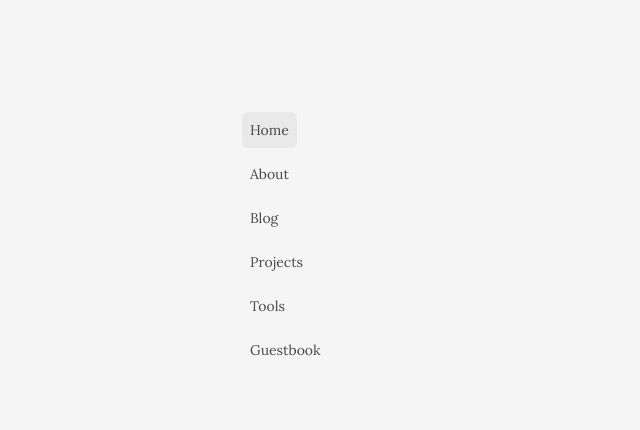
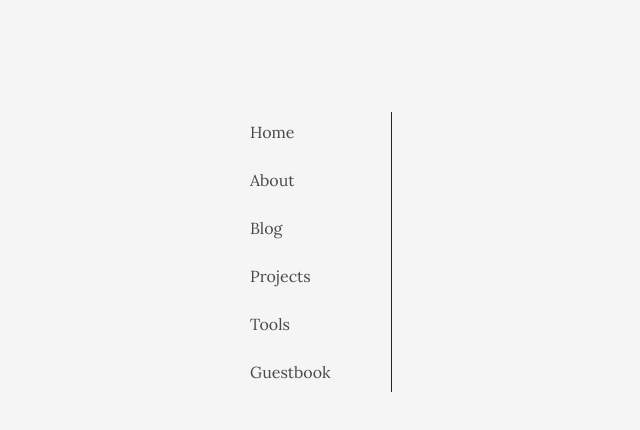
Before and after one commit to JohnVicke/malmedal.dev, a Next.js app: page / in a window 1280 px wide. Shown: the top 430 px of the page, without its empty margins (14-654 px from the left). Built offline with nearby package versions, Linux system fonts and the light colour scheme.

Commit message:
update side nav styling

```diff
--- a/src/components/side-navigation.tsx
+++ b/src/components/side-navigation.tsx
@@ -35,7 +35,7 @@ const navigationItems = [
 export const SideNavigation = () => {
   const pathname = usePathname();
   return (
-    <aside className="sticky min-w-[200px]">
+    <aside className="sticky mr-12 min-w-[150px] border-r border-[#251E35]">
       <nav className="flex flex-col gap-2">
         {navigationItems.map(({ href, title }) => {
           const isActive = pathname === href;
@@ -44,8 +44,8 @@ export const SideNavigation = () => {
               href={href}
               key={href}
               className={clsx(
-                "block w-fit rounded-md p-2 font-serif text-sm font-normal opacity-70 hover:bg-neutral-200 dark:hover:bg-neutral-800",
-                isActive && "bg-neutral-200 font-bold opacity-100 dark:bg-neutral-800",
+                "block w-fit rounded-md p-2 font-serif font-normal opacity-70 hover:bg-neutral-200 dark:hover:bg-neutral-800",
+                isActive && "font-bold opacity-100",
               )}
             >
               {title}
```
